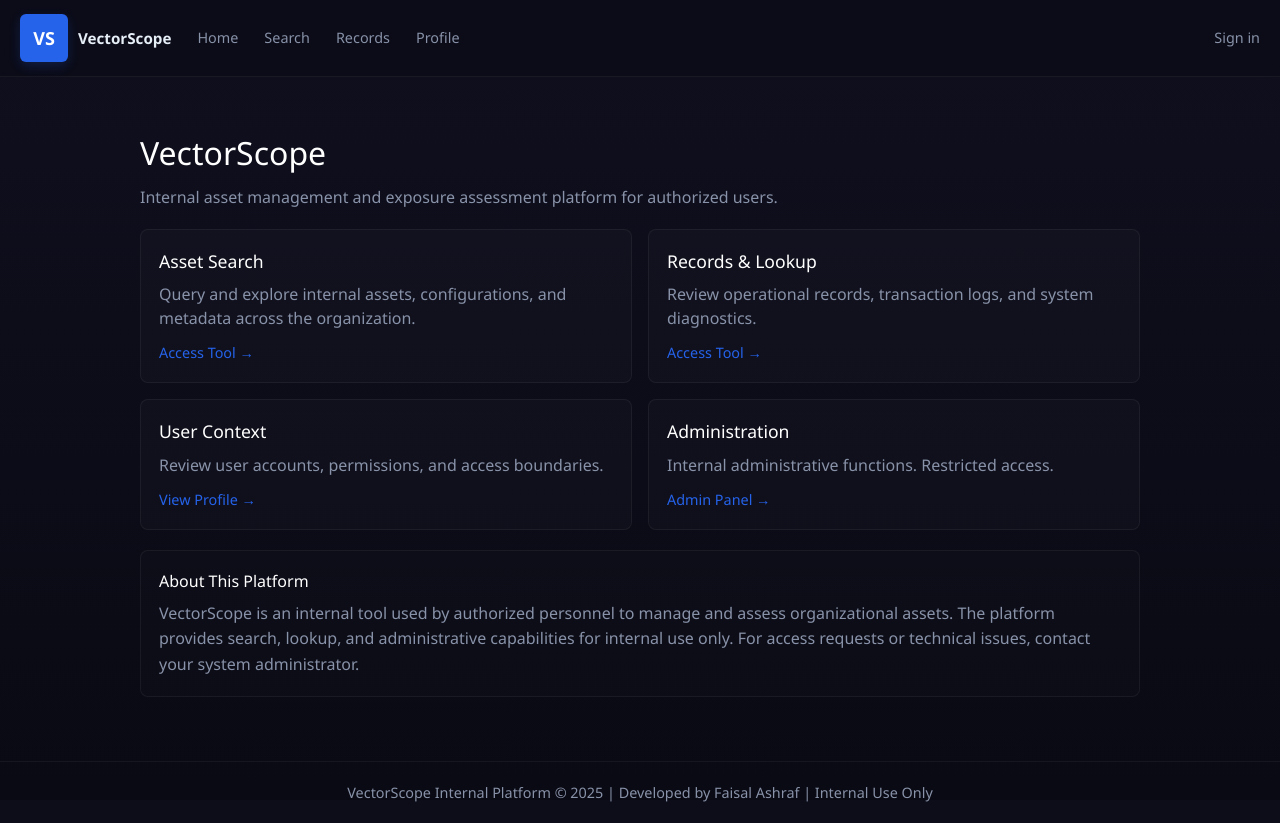
After one commit to faisal0106/vulnerable-thm-app, a PHP site: page /home.php in a window 1280 px wide. The commit adds this page. Run offline with PHP 8.4, Linux system fonts and the light colour scheme; some libraries are stand-ins or nearby versions.

```diff
--- a/Task-1/app/admin.php
+++ b/Task-1/app/admin.php
@@ -16,7 +16,7 @@
           <div class="title">VectorScope</div>
         </div>
         <nav class="nav">
-          <a href="index.php">Home</a>
+          <a href="home.php">Home</a>
           <a href="search.php">Search</a>
           <a href="orders.php">Records</a>
         </nav>
--- a/Task-1/app/debug.php
+++ b/Task-1/app/debug.php
@@ -26,7 +26,7 @@ if ($dbg) {
           <div class="title">VectorScope</div>
         </div>
         <nav class="nav">
-          <a href="index.php">Home</a>
+          <a href="home.php">Home</a>
           <a href="search.php">Search</a>
           <a href="orders.php">Records</a>
           <a href="profile.php">Profile</a>
--- a/Task-1/app/flags_debug.php
+++ b/Task-1/app/flags_debug.php
@@ -20,7 +20,7 @@ include 'config.php';
           <div class="title">VectorScope</div>
         </div>
         <nav class="nav">
-          <a href="index.php">Home</a>
+          <a href="home.php">Home</a>
           <a href="search.php">Search</a>
           <a href="orders.php">Records</a>
           <a href="profile.php">Profile</a>
--- /dev/null
+++ b/Task-1/app/home.php
@@ -0,0 +1,73 @@
+<!DOCTYPE html>
+<html>
+<head>
+  <meta charset="utf-8">
+  <meta name="viewport" content="width=device-width,initial-scale=1">
+  <title>VectorScope - Asset Management</title>
+  <script src="https://cdn.tailwindcss.com"></script>
+  <link rel="stylesheet" href="style.css">
+</head>
+<body>
+  <div class="container">
+    <header class="site header-bar">
+      <div style="display:flex;align-items:center;gap:14px">
+        <div class="brand">
+          <div class="logo" style="width:48px;height:48px;border-radius:6px;background:#2563eb;display:flex;align-items:center;justify-content:center;color:#fff;font-weight:bold;font-size:18px">VS</div>
+          <div class="title">VectorScope</div>
+        </div>
+        <nav class="nav">
+          <a href="home.php">Home</a>
+          <a href="search.php">Search</a>
+          <a href="orders.php">Records</a>
+          <a href="profile.php">Profile</a>
+        </nav>
+      </div>
+      <div class="user-menu">
+        <a href="login.php" style="color:var(--muted);text-decoration:none;font-size:0.9rem">Sign in</a>
+      </div>
+    </header>
+
+    <main style="margin-top:28px">
+      <div style="max-width:1000px;margin:0 auto">
+        <h1 style="font-size:2rem;margin-bottom:8px">VectorScope</h1>
+        <p class="muted" style="margin-bottom:20px">Internal asset management and exposure assessment platform for authorized users.</p>
+
+        <div class="capability-grid">
+          <div class="card" style="padding:18px">
+            <h3 style="margin:0 0 8px 0;font-size:1.1rem">Asset Search</h3>
+            <p class="muted" style="margin:0">Query and explore internal assets, configurations, and metadata across the organization.</p>
+            <a href="search.php" style="margin-top:12px;display:inline-block;color:var(--accent);text-decoration:none;font-size:0.9rem">Access Tool →</a>
+          </div>
+
+          <div class="card" style="padding:18px">
+            <h3 style="margin:0 0 8px 0;font-size:1.1rem">Records &amp; Lookup</h3>
+            <p class="muted" style="margin:0">Review operational records, transaction logs, and system diagnostics.</p>
+            <a href="orders.php" style="margin-top:12px;display:inline-block;color:var(--accent);text-decoration:none;font-size:0.9rem">Access Tool →</a>
+          </div>
+
+          <div class="card" style="padding:18px">
+            <h3 style="margin:0 0 8px 0;font-size:1.1rem">User Context</h3>
+            <p class="muted" style="margin:0">Review user accounts, permissions, and access boundaries.</p>
+            <a href="profile.php?id=1" style="margin-top:12px;display:inline-block;color:var(--accent);text-decoration:none;font-size:0.9rem">View Profile →</a>
+          </div>
+
+          <div class="card" style="padding:18px">
+            <h3 style="margin:0 0 8px 0;font-size:1.1rem">Administration</h3>
+            <p class="muted" style="margin:0">Internal administrative functions. Restricted access.</p>
+            <a href="admin.php" style="margin-top:12px;display:inline-block;color:var(--accent);text-decoration:none;font-size:0.9rem">Admin Panel →</a>
+          </div>
+        </div>
+
+        <div class="card" style="padding:18px;margin-top:20px;background:rgba(255,255,255,0.01)">
+          <h3 style="margin:0 0 8px 0;font-size:1rem">About This Platform</h3>
+          <p class="muted" style="margin:0;line-height:1.6">VectorScope is an internal tool used by authorized personnel to manage and assess organizational assets. The platform provides search, lookup, and administrative capabilities for internal use only. For access requests or technical issues, contact your system administrator.</p>
+        </div>
+      </div>
+    </main>
+
+    <footer>
+      <div class="muted" style="font-size:0.9rem">VectorScope Internal Platform &copy; 2025 | Developed by Faisal Ashraf | Internal Use Only</div>
+    </footer>
+  </div>
+</body>
+</html>
--- a/Task-1/app/login.php
+++ b/Task-1/app/login.php
@@ -47,7 +47,7 @@ if ($_SERVER['REQUEST_METHOD'] === 'POST') {
         </div>
       </div>
       <div class="user-menu">
-        <a href="index.php" style="color:var(--muted);text-decoration:none;font-size:0.9rem">Back to Home</a>
+        <a href="home.php" style="color:var(--muted);text-decoration:none;font-size:0.9rem">Back to Home</a>
       </div>
     </header>
 
--- a/Task-1/app/orders.php
+++ b/Task-1/app/orders.php
@@ -16,7 +16,7 @@
           <div class="title">VectorScope</div>
         </div>
         <nav class="nav">
-          <a href="index.php">Home</a>
+          <a href="home.php">Home</a>
           <a href="search.php">Search</a>
           <a href="orders.php">Records</a>
           <a href="profile.php">Profile</a>
--- a/Task-1/app/portal/dashboard.php
+++ b/Task-1/app/portal/dashboard.php
@@ -117,7 +117,7 @@ while ($r = $rank_stmt->fetch(PDO::FETCH_ASSOC)) {
   <div class="topbar-right">
     <span style="color:var(--green)">// <?= htmlspecialchars(strtoupper($username)) ?></span>
     <a href="leaderboard.php">LEADERBOARD</a>
-    <a href="../index.php">TARGET SYSTEM</a>
+    <a href="../home.php">TARGET SYSTEM</a>
     <a href="logout.php" style="color:var(--red)">LOGOUT</a>
   </div>
 </div>
@@ -192,7 +192,7 @@ while ($r = $rank_stmt->fetch(PDO::FETCH_ASSOC)) {
   </div>
 
   <div style="text-align:center;margin-top:12px">
-    <a href="../index.php" class="nav-link">[ ENTER TARGET SYSTEM → ]</a>
+    <a href="../home.php" class="nav-link">[ ENTER TARGET SYSTEM → ]</a>
     &nbsp;&nbsp;
     <a href="leaderboard.php" class="nav-link">[ VIEW LEADERBOARD ]</a>
   </div>
--- a/Task-1/app/portal/leaderboard.php
+++ b/Task-1/app/portal/leaderboard.php
@@ -86,7 +86,7 @@ $total_players = count($leaderboard);
     <?php else: ?>
       <a href="login.php">LOGIN</a>
     <?php endif; ?>
-    <a href="../index.php">TARGET SYSTEM</a>
+    <a href="../home.php">TARGET SYSTEM</a>
   </div>
 </div>
 
--- a/Task-1/app/portal/login.php
+++ b/Task-1/app/portal/login.php
@@ -145,7 +145,7 @@ if ($_SERVER['REQUEST_METHOD'] === 'POST') {
 
   <div class="leaderboard-link" style="margin-top:20px">
     <a href="leaderboard.php">[ VIEW LEADERBOARD ]</a> &nbsp;|&nbsp;
-    <a href="../index.php" style="color:var(--green-dim)">[ ENTER TARGET SYSTEM ]</a>
+    <a href="../home.php" style="color:var(--green-dim)">[ ENTER TARGET SYSTEM ]</a>
   </div>
 </div>
 
--- a/Task-1/app/profile.php
+++ b/Task-1/app/profile.php
@@ -16,7 +16,7 @@
           <div class="title">VectorScope</div>
         </div>
         <nav class="nav">
-          <a href="index.php">Home</a>
+          <a href="home.php">Home</a>
           <a href="search.php">Search</a>
           <a href="orders.php">Records</a>
           <a href="profile.php">Profile</a>
--- a/Task-1/app/search.php
+++ b/Task-1/app/search.php
@@ -16,7 +16,7 @@
           <div class="title">VectorScope</div>
         </div>
         <nav class="nav">
-          <a href="index.php">Home</a>
+          <a href="home.php">Home</a>
           <a href="search.php">Search</a>
           <a href="orders.php">Records</a>
           <a href="profile.php">Profile</a>
```
Also changed, not shown: Task-1/app/index.php (+3 -73 lines).
